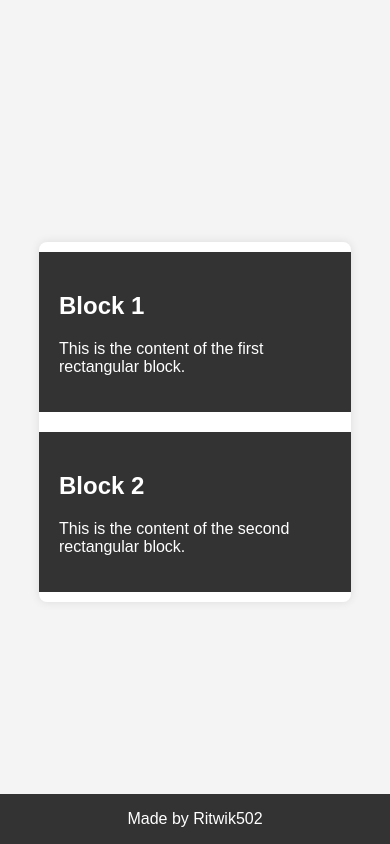
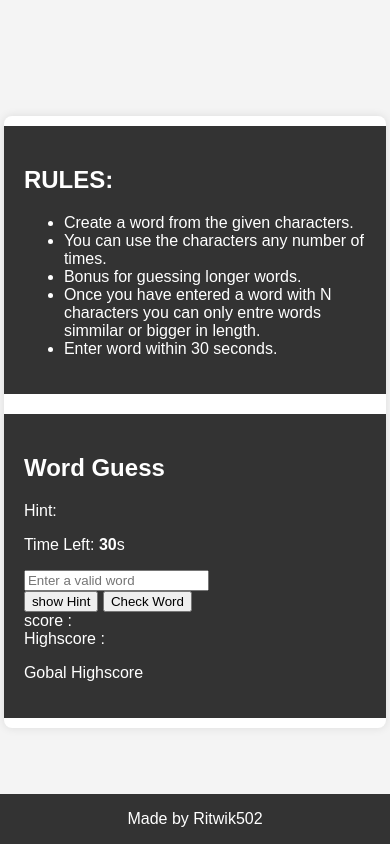
Before and after one commit to Ritwik502/Word-Guess-Game_2, a plain HTML site: page index.html in a window 390 px wide. Drawn offline with Linux system fonts and the light colour scheme.

Commit message:
actual block ,better responsive design

```diff
--- a/index.html
+++ b/index.html
@@ -3,20 +3,50 @@
 <head>
     <meta charset="UTF-8">
     <meta name="viewport" content="width=device-width, initial-scale=1.0">
-    <title>Responsive Rectangular Blocks</title>
+    <title>Word Guess 2</title>
     <link rel="stylesheet" href="style.css" />
 </head>
 <body>
 
     <div class="container">
         <div class="block">
-            <h2>Block 1</h2>
-            <p>This is the content of the first rectangular block.</p>
+            <h2>RULES:</h2>
+        <div class="rules">
+          <ul>
+           <li> Create a word from the given characters.</li>
+            <li>You can use the characters any number of times.</li>
+            <li>Bonus for guessing longer words.</li>
+            <li>Once you have entered a word with N characters you can only entre words simmilar or bigger in length.</li>
+            <li>Enter word within 30 seconds.</li>
+          </ul>
+        </div>
         </div>
 
         <div class="block">
-            <h2>Block 2</h2>
-            <p>This is the content of the second rectangular block.</p>
+            <h2>Word Guess</h2>
+        <div class="content">
+          <p class="word"></p>
+          <div class="details">
+            <p id="hint-txt">Hint:</p>
+            <p class="time">
+              Time Left: <span><b>30</b>s</span>
+            </p>
+          </div>
+          <input
+            type="text"
+            spellcheck="false"
+            placeholder="Enter a valid word"
+          />
+          <div class="buttons">
+            <button class="refresh-word" id="refresh-word">show Hint</button>
+            <button class="check-word">Check Word</button>
+          </div>
+          <div class="score">
+            <div class="scoreBox">score : <span></span></div>
+            <div class="highscoreBox">Highscore : <span></span></div>
+            <div class="globalhighscor"><p>Gobal Highscore</p> <span></span></div>
+          </div>
+        </div>
         </div>
     </div>
 
--- a/style.css
+++ b/style.css
@@ -13,7 +13,7 @@ body {
     display: flex;
     justify-content: space-between;
     align-items: center;
-    width: 80%;
+    width:98%;
     max-width: 960px;
     background-color: #fff;
     border-radius: 8px;
@@ -29,10 +29,11 @@ body {
     margin: 10px;
 }
 
-@media (max-width: 480px) {
+@media (max-width: 800px) {
     .container {
         flex-direction: column;
         align-items: center;
+        max-width: 450px;
     }
 
     .block {
```
